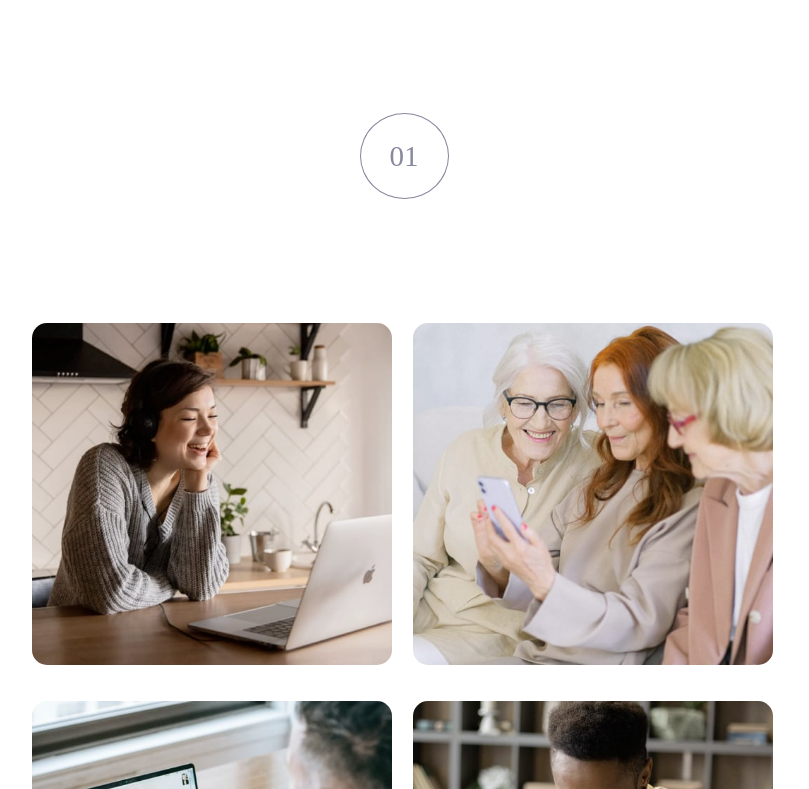
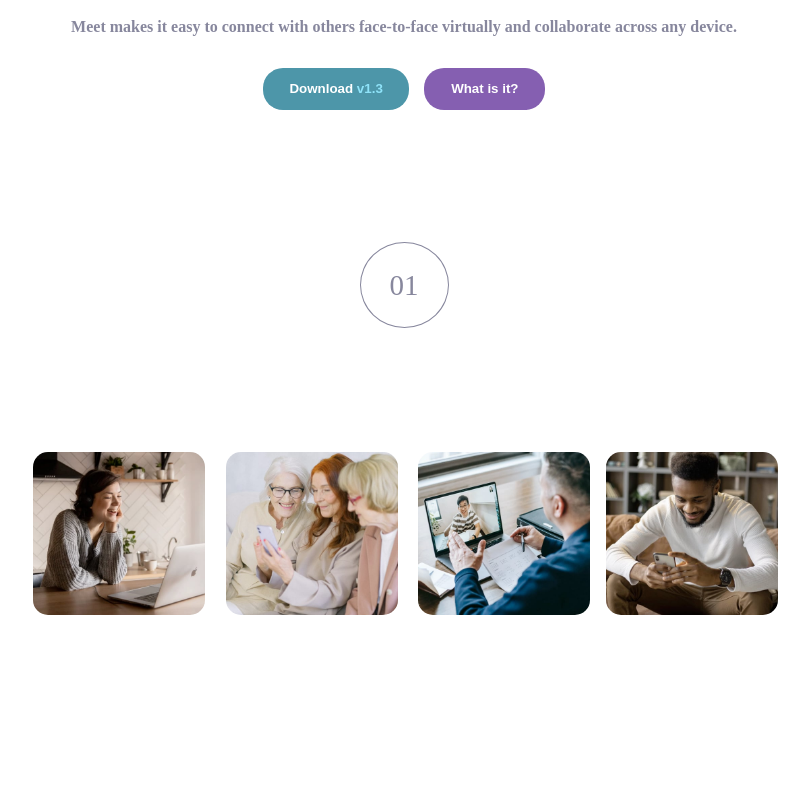
Before and after one commit to DarkPhoenixNinja92/Meet-Landing-Page, a plain HTML site: page index.html in a window 1280 px wide. Shown: the part 547-1336 px from the top of the page, without its empty margins (236-1045 px from the left). Drawn offline with Linux system fonts and the light colour scheme.

Commit message:
v2 tablet view minus footer

```diff
--- a/css/styles.css
+++ b/css/styles.css
@@ -189,3 +189,58 @@
     font-size: 25px;
     line-height: 26px;
 }
+
+@media (min-width: 768px) {
+
+    html, body {
+        max-width: 100%;
+        overflow-x: hidden;
+    }
+
+    .banner-mobile,.photo-row img {
+        max-width: 830px;
+    }
+
+    .logo {
+        max-width: 119px;
+    }
+
+    .btn-top {
+        flex-direction: row;
+        justify-content: space-between;
+    }
+
+    .download-top {
+        margin-right: 15px;
+    }
+
+    .photo-grid {
+        flex-direction: row;
+        max-width: 689px;
+        left: -0.65em;
+    }
+
+    .row-second,.row-third {
+        position: relative;
+        left: 1.3em;
+    }
+
+    .photo-row img {
+        max-width: 172.25px;
+    }
+
+    .col-third {
+        left: 1.5em;
+        top: 0;
+    }
+
+    .row-third {
+        left: 2.5em;
+        top: 0;
+    }
+
+    .col-first {
+        position: relative;
+        left: -1em;
+    }
+}
```
